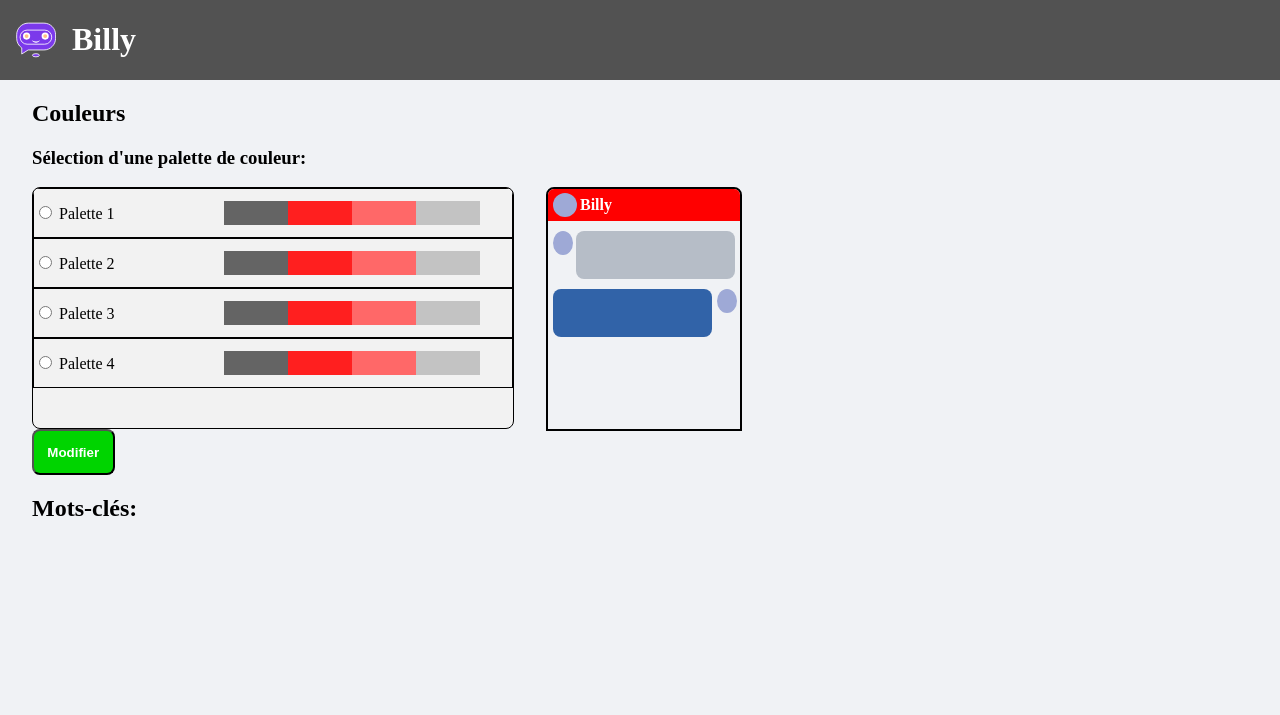
After one commit to RomainNgd/chatbot, a PHP site: page /view/admininterface.view.php in a window 1280 px wide. The commit adds this page. Shown: the top 715 px of the page. Run offline with PHP 8.4, Linux system fonts and the light colour scheme.

Commit message:
Creation admin space and connexion form

```diff
--- a/assets/css/style.css
+++ b/assets/css/style.css
@@ -418,3 +418,195 @@ svg.logo .cls-2, svg.picture-ai .cls-2{
 svg#button-svg .cls-2{
     fill: var( --main-dark-color );
 }
+
+/** navbar **/
+navbar{
+    display: flex;
+    background-color: #525252;
+    width: auto;
+    height: auto;
+}
+
+navbar svg{
+    margin-right: 1em;
+    margin-left: 1em;
+}
+
+navbar h1{
+    color: #fff;
+}
+
+main{
+    margin-left: 2em;
+}
+
+#form-palette{
+    display: block;
+    flex-direction: column;
+}
+
+#select-palette{
+    overflow-y: scroll;
+    width: 30em;
+    height: 15em;
+    /* max-height: 10em; */
+    background-color: rgb(242, 242, 242);
+    border: 1px solid #000;
+    border-radius: 8px;
+    margin-right: 2em;
+}
+
+.palette{
+    display: flex;
+    align-items: center;
+    justify-content: space-between;
+    flex-direction: row;
+    height: 3em;
+    border: 1px black solid;
+}
+
+.btn{
+    /* width: 3em; */
+    /* height: 2em; */
+    padding: 1em;
+    border-radius: 8px;
+    font-weight: bold;
+    background-color: rgb(53, 124, 255);
+    color: #fff;
+}
+
+.btn-validation{
+    background-color: rgb(0, 212, 0);
+}
+
+.btn-danger{
+    background-color: rgb(212, 0, 0);
+}
+
+.mb-2{
+    margin-bottom: 2em;
+}
+
+.ml-2{
+    margin-left: 2em;
+}
+
+.mr-2{
+    margin-right: 2em;
+}
+
+.mt-2{
+    margin-top: 2em;
+}
+
+.palette-color{
+    width: 4em;
+    height: 1.5em;
+}
+
+.dark-maincolor{
+    background-color: #646464;
+}
+
+.light-color{
+    background-color: #ff6868;
+}
+
+.main-color{
+    background-color: #ff1f1f;
+}
+
+.gray-color{
+    background-color: #c3c3c3;
+}
+
+.block-palette{
+    display: flex;
+    margin-right: 2em;
+}
+
+/** Preview chatbot **/
+.d-flex{
+    display: flex;
+}
+
+.align-item-center{
+    align-items: center;
+}
+
+#preview-chatbot{
+    width: 12em;
+    height: 15em;
+    border: black solid 2px;
+    border-top-right-radius: 8px;
+    border-top-left-radius: 8px;
+    overflow: hidden;
+}
+
+#preview-head-chatbot{
+    position: relative;
+    height: 2em;
+    width: 100%;
+    background-color: red;
+}
+
+.round{
+    width: 1.5em;
+    height: 1.5em;
+    border-radius:100%;
+    background-color: #9ea9d6;
+    margin-left: 5px;
+    margin-right: 3px;
+}
+
+#preview-head-chatbot label{
+    font-weight: bold;
+    color: #fff;
+}
+
+.preview-content{
+    width: 100%;
+    height: 3em;
+    border-radius: 8px;
+}
+
+#preview-bot{
+    background-color: #b6bdc7;
+    margin-right: 5px;
+}
+
+#preview-user{
+    background-color: #3163a8;
+    margin-left: 5px;
+}
+
+.preview-content-chatbot{
+    margin-top: 10px;
+}
+
+/** Page de connexion **/
+/* #login, #password{
+
+} */
+
+#login input, #password input{
+    display: flex;
+    flex-direction: column;
+    align-items: center;
+    width: 15em;
+    height: 2em;
+    border-radius: 4px;
+    margin-bottom: 1em;
+    margin-top: 5px;
+}
+
+#form-login{
+    display: flex;
+    flex-direction: column;
+    align-items: center;
+    position: absolute;
+    top: 50%;
+    left: 50%;
+    margin-top: -50px;
+    margin-left: -50px;
+}
--- /dev/null
+++ b/include/header.php
@@ -0,0 +1,11 @@
+<!DOCTYPE html>
+<html lang="fr">
+<head>
+    <meta charset="UTF-8">
+    <meta http-equiv="X-UA-Compatible" content="IE=edge">
+    <meta name="viewport" content="width=device-width, initial-scale=1.0">
+    <link rel="stylesheet" href="/chatbot/assets/css/style.css">
+    <link rel="stylesheet" href="https://cdnjs.cloudflare.com/ajax/libs/animate.css/4.1.1/animate.min.css">
+    <link rel="preconnect" href="https://fonts.googleapis.com"><link rel="preconnect" href="https://fonts.gstatic.com" crossorigin><link href="https://fonts.googleapis.com/css2?family=Secular+One&display=swap" rel="stylesheet">
+    <title>Chatbot</title>
+</head>
--- /dev/null
+++ b/include/inc.php
@@ -0,0 +1,30 @@
+<?php
+    session_start();
+
+    define( "URL", "/chatbot/" );
+
+    spl_autoload_register( function( $cls ){
+        //AUTOLOAD CHATBOT
+        $file_name = dirname( __DIR__ ) . DIRECTORY_SEPARATOR . "class" . DIRECTORY_SEPARATOR . $cls . '.php';
+
+        if( file_exists( $file_name ) )
+        {
+            require $file_name;
+        }
+    });
+
+
+    function alert()
+    {
+		if( isset( $_SESSION[ 'alert' ] ) )
+        {
+            foreach( $_SESSION[ 'alert' ] as $type => $message )
+            {
+                echo '<div class="alert alert-' . $type . '">';
+                echo $message;
+                echo '</div>';
+            }
+
+            unset( $_SESSION[ 'alert' ] );
+        }
+	}
--- /dev/null
+++ b/view/admininterface.view.php
@@ -0,0 +1,83 @@
+<?php
+ include '../include/header.php';
+ include '../include/inc.php';
+?>
+
+<navbar>
+    <svg xmlns="http://www.w3.org/2000/svg" viewBox="0 0 48.22 48" class="logo"><defs><style>.cls-1{fill:#fff;}.cls-2,.cls-3,.cls-4{stroke:#fff;stroke-miterlimit:10;}.cls-3{fill:none;}.cls-4{fill:#ffbf85;stroke-width:2px;}</style></defs><g id="fond_icone"><path class="cls-2" d="M33.65,3.72H14.88C7.11,3.72,.81,10.02,.81,17.8v4.21c0,4.82,2.43,9.08,6.13,11.61v7.38l7.73-4.93c.07,0,.15,.01,.22,.01h18.77c7.77,0,14.07-6.3,14.07-14.07v-4.21c0-7.77-6.3-14.07-14.07-14.07Z"/><ellipse class="cls-2" cx="24" cy="42.47" rx="4.19" ry="1.91"/></g><g id="Calque_2"><rect class="cls-3" x="4.88" y="12.15" width="38.17" height="16.98" rx="8.49" ry="8.49"/><g><g><circle class="cls-4" cx="12.76" cy="19.36" r="3.32"/><circle class="cls-4" cx="35.17" cy="19.36" r="3.32"/></g><path class="cls-1" d="M19.02,24.34c3.62,1.81,6.48,2.04,9.89,0-1.93,4.07-7.81,3.77-9.89,0h0Z"/></g></g></svg>
+    <h1>Billy</h1>
+</navbar>
+
+<main>
+    <h2>Couleurs</h2>
+    <h3>Sélection d'une palette de couleur:</h3>
+    <div class="d-flex">
+        <form action="#" method="POST" id="form-palette">
+            <div id="select-palette">
+                <label for="palette-1" class="palette">
+                    <div>
+                        <input type="radio" value="1" id="palette-1" name="palette"> Palette 1
+                    </div>
+                    <div class="block-palette">
+                        <div class="dark-maincolor palette-color"></div>
+                        <div class="main-color palette-color"></div>
+                        <div class="light-color palette-color"></div>
+                        <div class="gray-color palette-color"></div>
+                    </div>
+                </label>
+                <label for="palette-2" class="palette">
+                    <div>
+                        <input type="radio" value="2" id="palette-2" name="palette"> Palette 2
+                    </div>
+                    <div class="block-palette">
+                        <div class="dark-maincolor palette-color"></div>
+                        <div class="main-color palette-color"></div>
+                        <div class="light-color palette-color"></div>
+                        <div class="gray-color palette-color"></div>
+                    </div>
+                </label>
+                <label for="palette-3" class="palette">
+                    <div>
+                        <input type="radio" value="3" id="palette-3" name="palette"> Palette 3
+                    </div>
+                    <div class="block-palette">
+                        <div class="dark-maincolor palette-color"></div>
+                        <div class="main-color palette-color"></div>
+                        <div class="light-color palette-color"></div>
+                        <div class="gray-color palette-color"></div>
+                    </div>
+                </label>
+                <label for="palette-4" class="palette">
+                    <div>
+                        <input type="radio" value="4" id="palette-4" name="palette"> Palette 4
+                    </div>
+                    <div class="block-palette">
+                        <div class="dark-maincolor palette-color"></div>
+                        <div class="main-color palette-color"></div>
+                        <div class="light-color palette-color"></div>
+                        <div class="gray-color palette-color"></div>
+                    </div>
+                </label>
+            </div>
+
+            <button class="btn btn-validation">Modifier</button>
+        </form>
+        <div id="preview-chatbot">
+            <div id="preview-head-chatbot" class="d-flex align-item-center">
+                <div class="d-flex align-item-center">
+                    <div class="round"></div>
+                    <label>Billy</label>
+                </div>
+            </div>
+            <div class="d-flex preview-content-chatbot">
+                <div class="round"></div>
+                <div id="preview-bot" class="preview-content"></div>
+            </div>
+            <div class="d-flex preview-content-chatbot">
+                <div id="preview-user" class="preview-content"></div>
+                <div class="round"></div>
+            </div>
+        </div>
+    </div>
+    <h2>Mots-clés:</h2>
+</main>
```
Also changed, not shown: class/cls_chatbot.php (added, +12 -0 lines), class/cls_core.php (added, +27 -0 lines), controller/ctr_message.php (added, +22 -0 lines), index.php (added, +58 -0 lines), view/connexion.view.php (added, +23 -0 lines).
